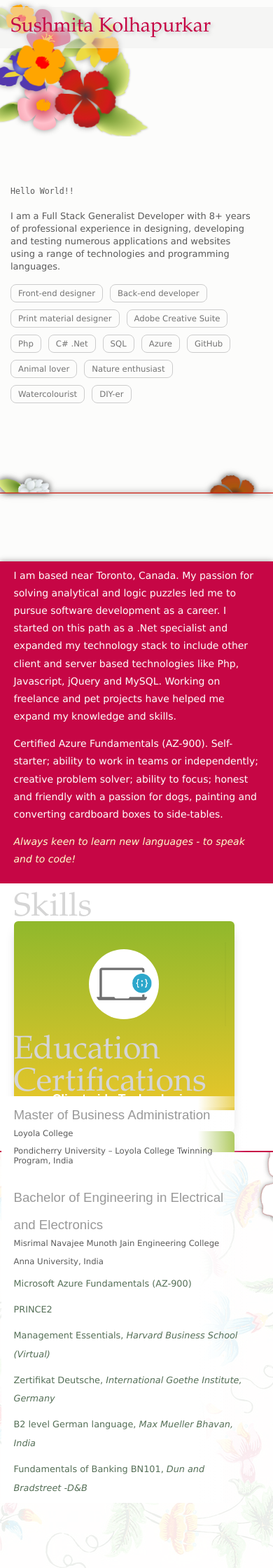
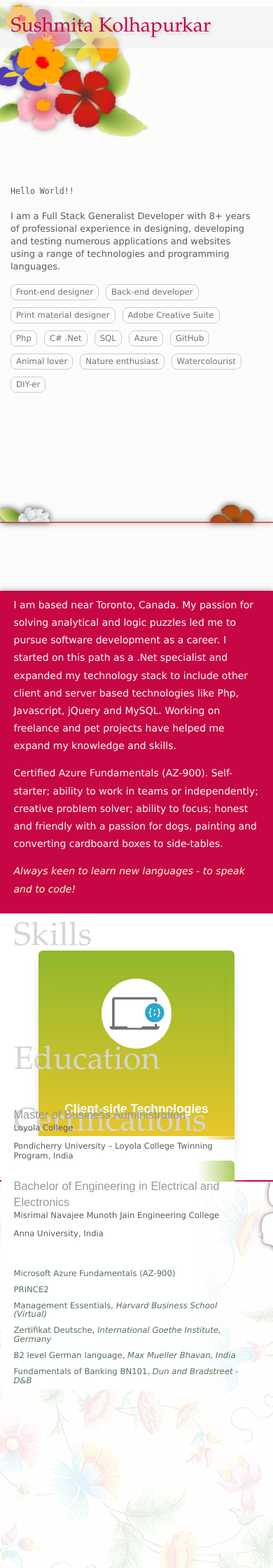
Before and after one commit to sushmita-kolhapurkar/portfolio, a PHP site: page / in a window 390 px wide. Shown: the top 2240 px of the page at 70% size. Run offline with PHP 8.4, Linux system fonts and the light colour scheme.

Commit message:
Update main.css

```diff
--- a/assets/main.css
+++ b/assets/main.css
@@ -15,7 +15,8 @@ html,body {
   scroll-behavior: smooth;
   font-size:17px;
   font-family: Verdana, Tahoma, Geneva, sans-serif;
-  scroll-snap-type: y proximity;
+}
+.container {
 }
 p {
 	line-height:1.4em; }
@@ -198,7 +202,7 @@ svg {
 	display:inline-block;
 	border:1px solid #CCC;
 	border-radius:8px;
-	padding:5px 10px;
+	padding:1% 2%;
 	margin-right:10px;
 	margin-bottom:10px;
 	font-size:0.9em;
@@ -407,9 +412,22 @@ path[id^=leaf]{
 	}
 
 }
+#second>.sectionbox:nth-child(2)>.layerbox {
+	padding: 2% 5%;
+	position:relative;
+}
+#second>.sectionbox:nth-child(2)>.layerbox:first-child {
+	background-color:#c60645;
+}
+
+#bgdiv>.sectionbox:nth-child(2) .left {
+	margin-top:-7%;
+}
 .card-group {
 	width: 100%;
 	display:flex;
+	flex-direction:row;
+	flex-wrap:wrap;
   justify-content: space-between;
   bottom:2%;
 }
@@ -715,6 +738,10 @@ html, body {
 	margin-left: -20px;
 	font-size: 3.6em;
 	margin-top:1em;
+}
+.subheading-font {
+	font-size:1.4em;
+	line-height:1.4em;
 }
 .rollingdiv svg{
 	max-width:50%;
@@ -735,22 +762,33 @@ html, body {
 #flowers .sectionbox{
 	top:5%;
 }
+.layerbox.image {
+	top:-13%;
+}
 /* First section box height */
-section:first-child {
-	height:95vh;
-}
 section {flex-direction: column-reverse;   }
 #second>.sectionbox:nth-child(2)>.layerbox {
 	top:-12%;
 }
+#bgdiv>.sectionbox:nth-child(2) {
+	margin-top:-180px;
+}
+#bgdiv>.sectionbox:nth-child(2) .left {
+	margin-top:-15%;
+}
+#second {
+	height:1850px;}
 .card-group {
 	flex-direction:column;
+	align-items:center;
 }
 .card {
-	width:90%;
+	width:80%;
+	min-height:80%;
 }
 .left{
 	width:100%;
+	margin-bottom:10%;
 }
 .right{
 	width:100%;
@@ -778,4 +816,16 @@ section {flex-direction: column-reverse;   }
 .overlay, .neg-break {
 	margin-top: 0px;
 }
+
+ul {
+	padding:0;
+}
+ul li{
+	list-style:none;
+	line-height:1.1em;
+	font-size:1em;
+}
+ul li:not(:last-child) {
+	margin-bottom:10px;
+}
  }
```
Also changed, not shown: other parts of assets/main.css (+19 -10 lines).
